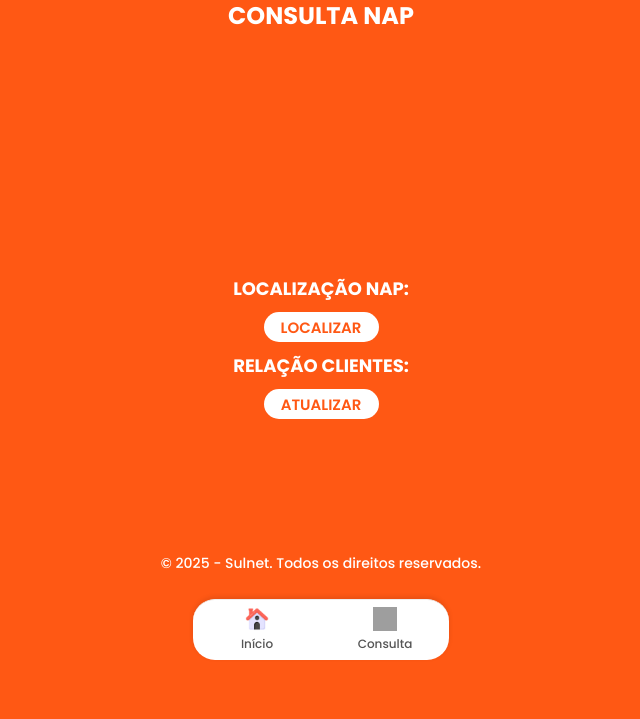
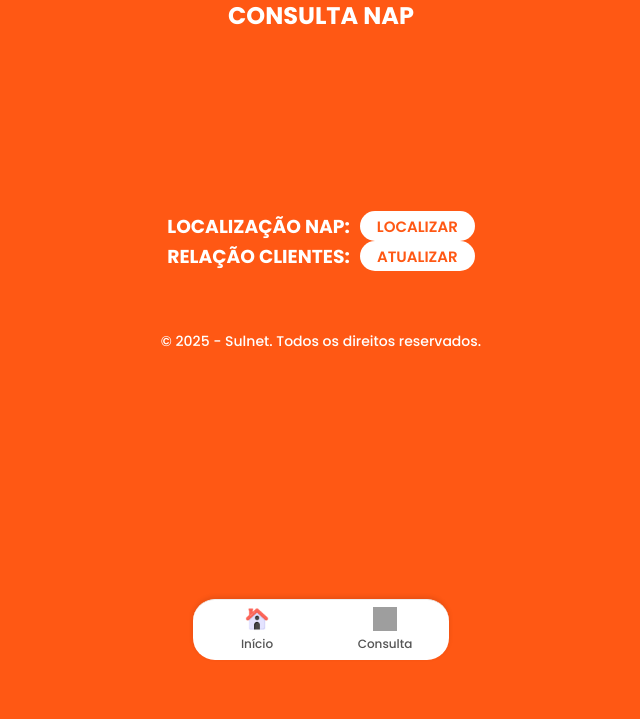
Before and after one commit to RonaldNoetzold/app-consulta-nap, a PHP site: page /public/view/relacao.html in a window 1280 px wide. Shown: the part 130-849 px from the top of the page, without its empty margins (319-959 px from the left). Run offline with PHP 8.4, Linux system fonts and the light colour scheme; grey boxes are pictures that could not be loaded.

Commit message:
atualizacao

```diff
--- a/public/css/relacao_nap.css
+++ b/public/css/relacao_nap.css
@@ -19,13 +19,11 @@ body {
     font-size: 24px;
 }
 .login__conteudo{
-    margin: 5%;
     display: flex;
-    flex-direction: column;
+    flex-wrap: wrap;
     align-items: center;
     justify-content: center;
-    align-content: space-around;
-    gap: 10px 30px;
+    gap: 10px;
 }
 .titulo_botoes{
     display: flex;
--- a/public/view/relacao.html
+++ b/public/view/relacao.html
@@ -17,11 +17,16 @@
     <main class="relacao">
             <h2 class="titulo_consulta">CONSULTA NAP</h2>
             <br><br>
-        <section class="login__conteudo">
-            <h3 class="titulo_botoes">LOCALIZAÇÃO NAP:</h3>
+        <section>
+            <div class="login__conteudo">
+            <h3>LOCALIZAÇÃO NAP:</h3>
                 <a class="botao_localizar" href="https://site.sulnet.com.br/">LOCALIZAR</a>
-            <h3 class="titulo_botoes">RELAÇÃO CLIENTES:</h3>
+            </div>
+
+            <div class="login__conteudo">
+            <h3>RELAÇÃO CLIENTES:</h3>
                 <a class="botao_atualizar" href="https://site.sulnet.com.br/">ATUALIZAR</a>
+            </div>
                     <br><br>
         </section>
     </main>
```
